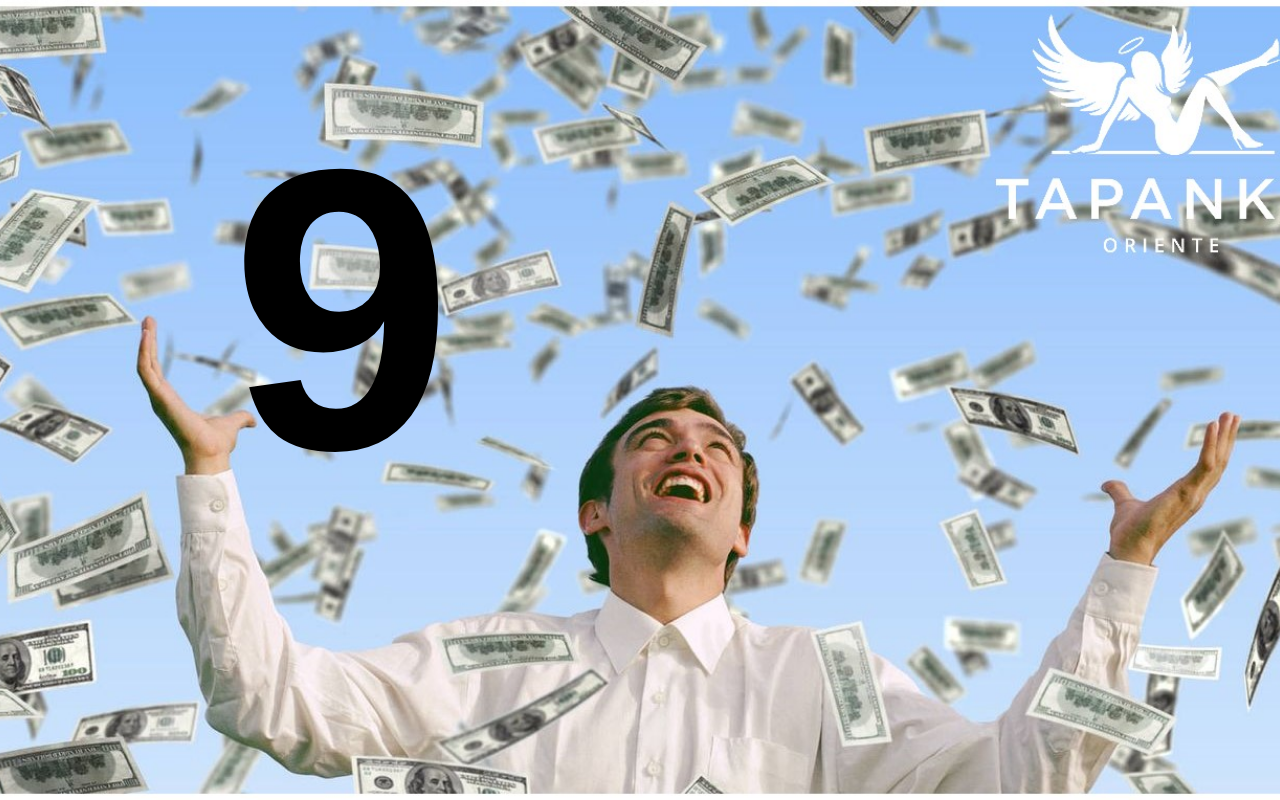
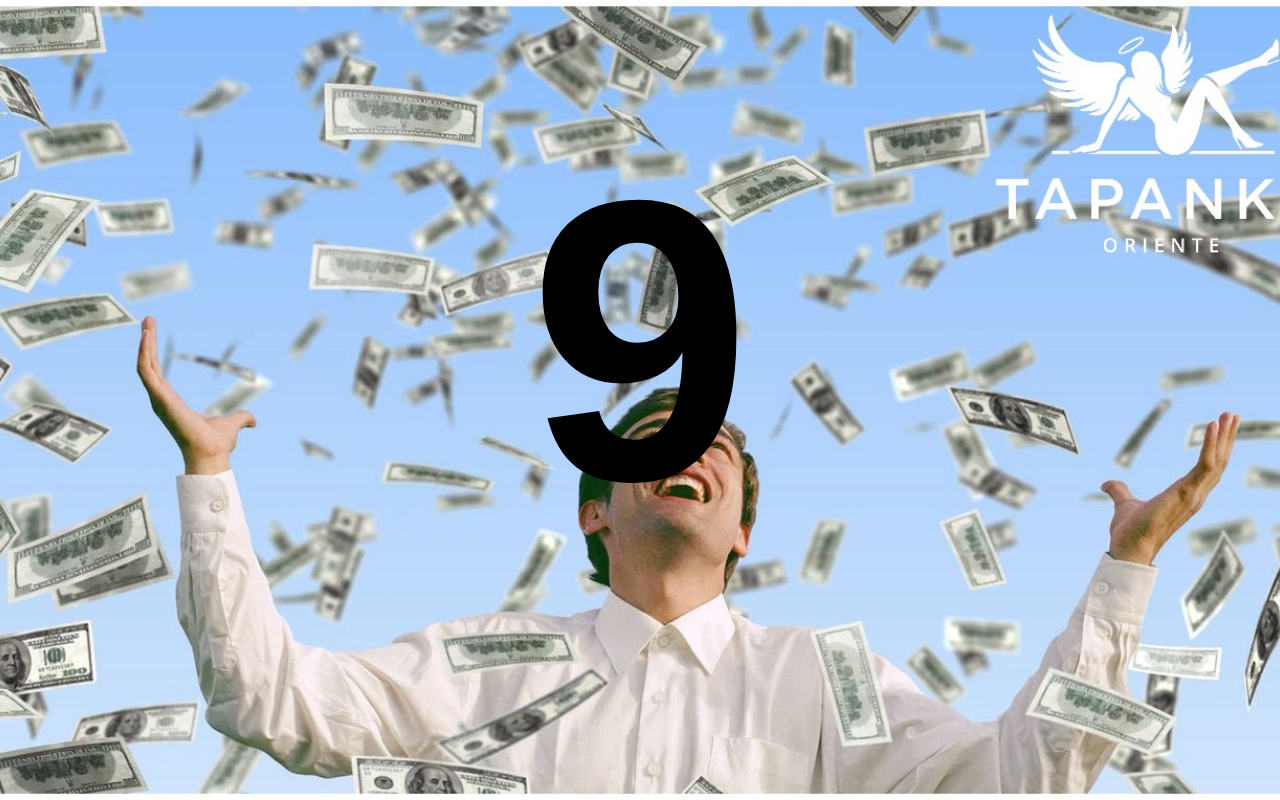
Before and after one commit to MarioVera2410/segundolugaroriente, a plain HTML site: page index.html in a window 1280 px wide. Both pictures are taken after a click on the button "Anunciar Ganador". Drawn offline with Linux system fonts and the light colour scheme.

Commit message:
index.html

```diff
--- a/index.html
+++ b/index.html
@@ -55,9 +55,7 @@
             color: black;
             font-size: 400px;
             font-weight: bold;
-            position: absolute;
-            top: 10vh;
-            left: 18vw;
+            position: relative;
         }
         .confetti {
             position: absolute;
```
